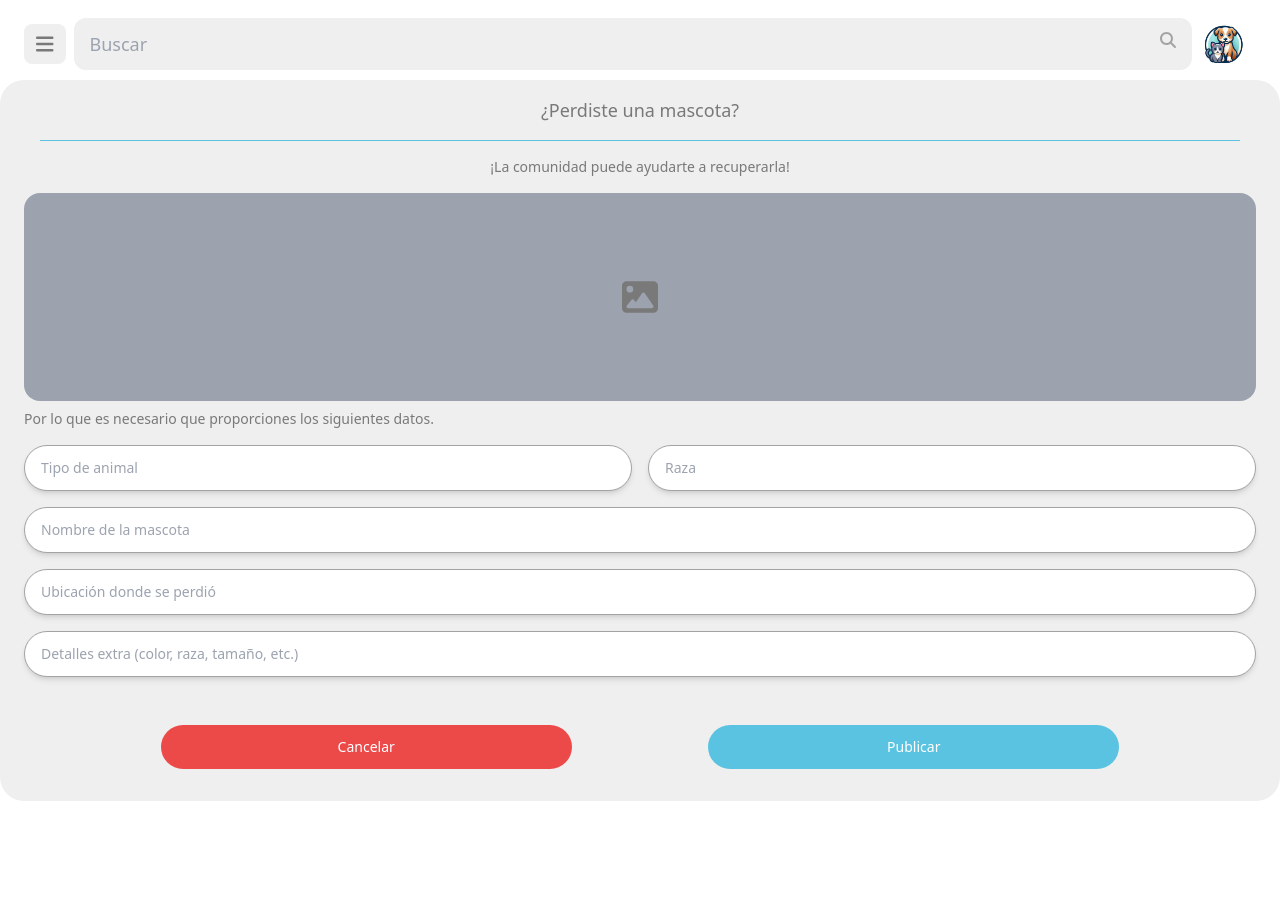
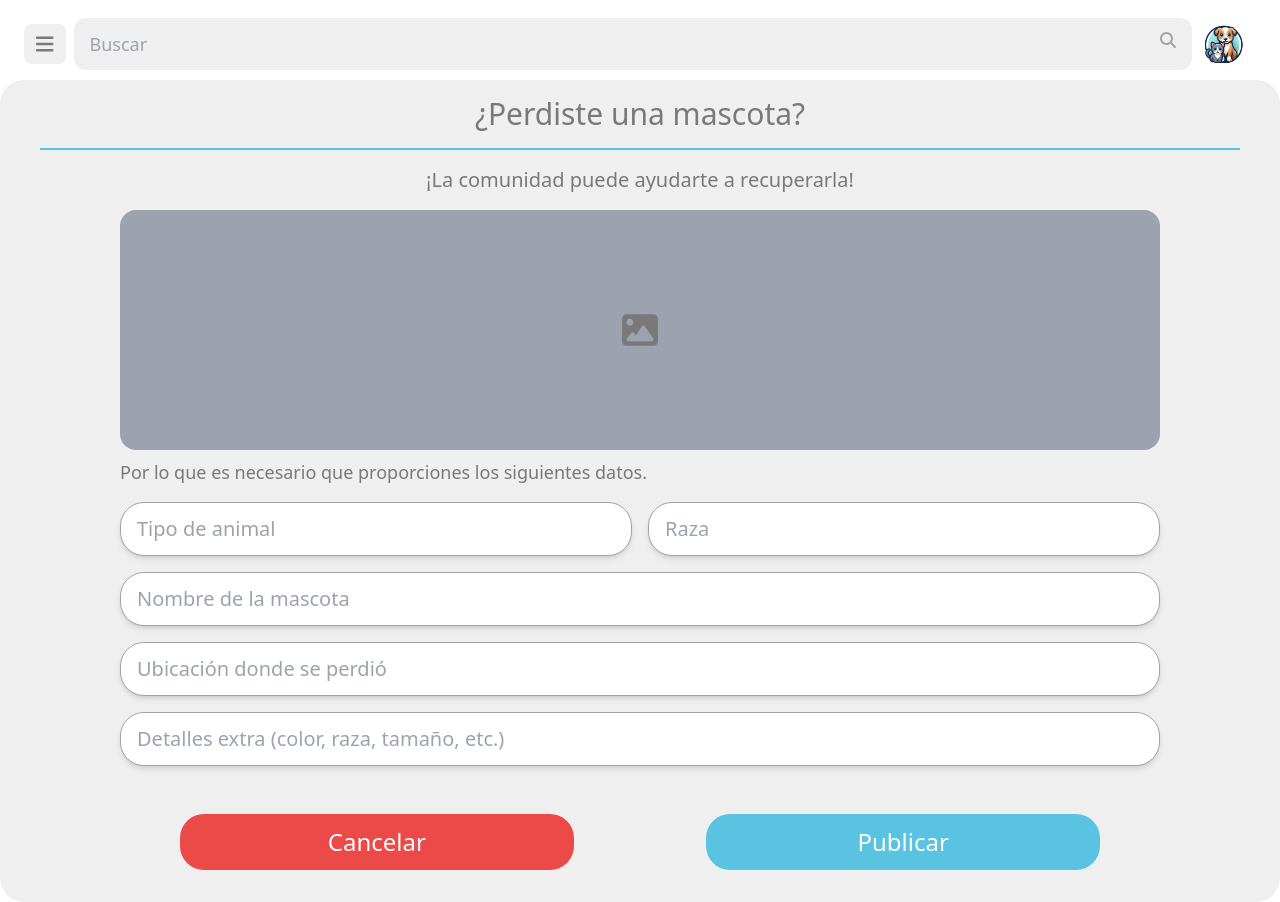
Before and after one commit to AngelAlmanza/client-app-petfinder, a React (Vite) app: page /create-post in a window 1280 px wide. Before the commit the page ends 801 px from the top, so only its background shows below. Built offline with nearby package versions, Linux system fonts and the light colour scheme.

Commit message:
responsivo de crear post y lista de mensaje

```diff
--- a/src/components/Chats.tsx
+++ b/src/components/Chats.tsx
@@ -4,16 +4,16 @@ export const Chats = () => {
 
 
   return (
-    <div className="inline-flex items-center relative">
+    <div className="inline-flex items-center relative md:w-4/5">
       <div>
-        <img src={dogAndCat} alt="PetFinder Logo" className="w-16" />
+        <img src={dogAndCat} alt="PetFinder Logo" className="w-16 md:w-36" />
       </div>
       <div className="inline-flex flex-col">
         <div>
-          <p className="text-base font-medium text-text-primary-color">Nombre de usuario</p>
+          <p className="text-base md:text-2xl font-medium text-text-primary-color">Nombre de usuario</p>
         </div>
         <div>
-          <p className="text-sm text-text-primary-color">Encontre a tu mascota amigo...</p>
+          <p className="text-sm md:text-xl text-text-primary-color">Encontre a tu mascota amigo...</p>
         </div>
       </div>
       <div className="absolute top-2 -right-16">
--- a/src/components/inputs/PostTextInput.tsx
+++ b/src/components/inputs/PostTextInput.tsx
@@ -8,7 +8,7 @@ type Props = {
 export const PostTextInput = ({ placeholder, style, value, onChange }: Props) => {
   return (
     <input
-      className="w-full bg-white px-4 py-3 outline-none rounded-3xl text-sm font-medium border border-icon-color mb-4 shadow-md"
+      className="w-full bg-white px-4 py-3 outline-none rounded-3xl text-sm md:text-xl font-medium border border-icon-color mb-4 shadow-md"
       type="text"
       placeholder={placeholder}
       style={style}
--- a/src/components/numbermessages.tsx
+++ b/src/components/numbermessages.tsx
@@ -3,9 +3,9 @@ export const Numbermessages = () => {
 
 
     return (
-        <div className="inline-block">
-          <div className="w-5 h-5 bg-red-500 rounded-full flex justify-center items-center">
-            <span className="text-white text-xs font-bold">1</span>
+        <div className="inline-block md:-mr-48">
+          <div className="w-5 h-5 md:w-8 md:h-8 bg-red-500 rounded-full flex justify-center items-center">
+            <span className="text-white text-xs md:text-lg font-bold">1</span>
           </div>
         </div>
       );
--- a/src/pages/createPostPage.tsx
+++ b/src/pages/createPostPage.tsx
@@ -41,19 +41,19 @@ export const CreatePostPage = () => {
   return (
     <MainLayout>
       <section className="w-full px-4">
-        <h2 className="text-lg font-medium text-text-primary-color text-center">¿Perdiste una mascota?</h2>
-        <div className="h-px bg-primary-color w-full my-4" />
-        <h4 className="text-sm font-medium text-center text-text-primary-color">¡La comunidad puede ayudarte a recuperarla!</h4>
+        <h2 className="text-lg md:text-3xl font-medium text-text-primary-color text-center">¿Perdiste una mascota?</h2>
+        <div className="h-px md:h-0.5 bg-primary-color w-full my-4" />
+        <h4 className="text-sm md:text-xl font-medium text-center text-text-primary-color">¡La comunidad puede ayudarte a recuperarla!</h4>
       </section>
 
-      <section className="w-100 my-4">
-        <div className="w-100 h-52 mb-2 bg-gray-400 rounded-2xl flex justify-center items-center">
+      <section className="w-100 my-4 md:px-24">
+        <div className="w-100 h-52 md:h-60 mb-2 bg-gray-400 rounded-2xl flex justify-center items-center">
           <FontAwesomeIcon icon={faImage} className="text-4xl text-text-primary-color" />
         </div>
-        <p className="text-sm font-medium text-text-primary-color">Por lo que es necesario que proporciones los siguientes datos.</p>
+        <p className="text-sm md:text-lg font-medium text-text-primary-color">Por lo que es necesario que proporciones los siguientes datos.</p>
       </section>
 
-      <section className="flex flex-wrap justify-center items-center">
+      <section className="flex flex-wrap justify-center items-center md:px-24">
         <PostTextInput
           placeholder="Tipo de animal"
           value={type}
@@ -83,11 +83,11 @@ export const CreatePostPage = () => {
         />
       </section>
 
-      <section className="w-full my-4 flex justify-evenly items-center">
-        <button className="w-1/3 bg-danger-color text-white text-sm font-medium py-3 rounded-3xl mt-4">Cancelar</button>
+      <section className="w-full my-4 flex justify-evenly items-center md:px-6">
+        <button className="w-1/3 bg-danger-color text-white text-sm md:text-2xl font-medium py-3 rounded-3xl mt-4">Cancelar</button>
         <button
           onClick={handleCreatePost}
-          className="w-1/3 bg-primary-color text-white text-sm font-medium py-3 rounded-3xl mt-4"
+          className="w-1/3 bg-primary-color text-white text-sm md:text-2xl font-medium py-3 rounded-3xl mt-4"
         >
           Publicar
         </button>
--- a/src/pages/messagerPage.tsx
+++ b/src/pages/messagerPage.tsx
@@ -6,7 +6,7 @@ export const MessagerPage = () => {
 
   return (
     <MainLayout>
-      <p className="text-xl text-center -ml-6 -mt-6 py-2 mx-auto w-screen bg-white font-bold text-text-primary-color">Chats</p>
+      <p className="text-xl md:text-3xl text-center -ml-6 -mt-6 py-2 mx-auto w-screen bg-white font-bold text-text-primary-color">Chats</p>
       <Chats/>
       <Chats/>
       <Chats/>
```
